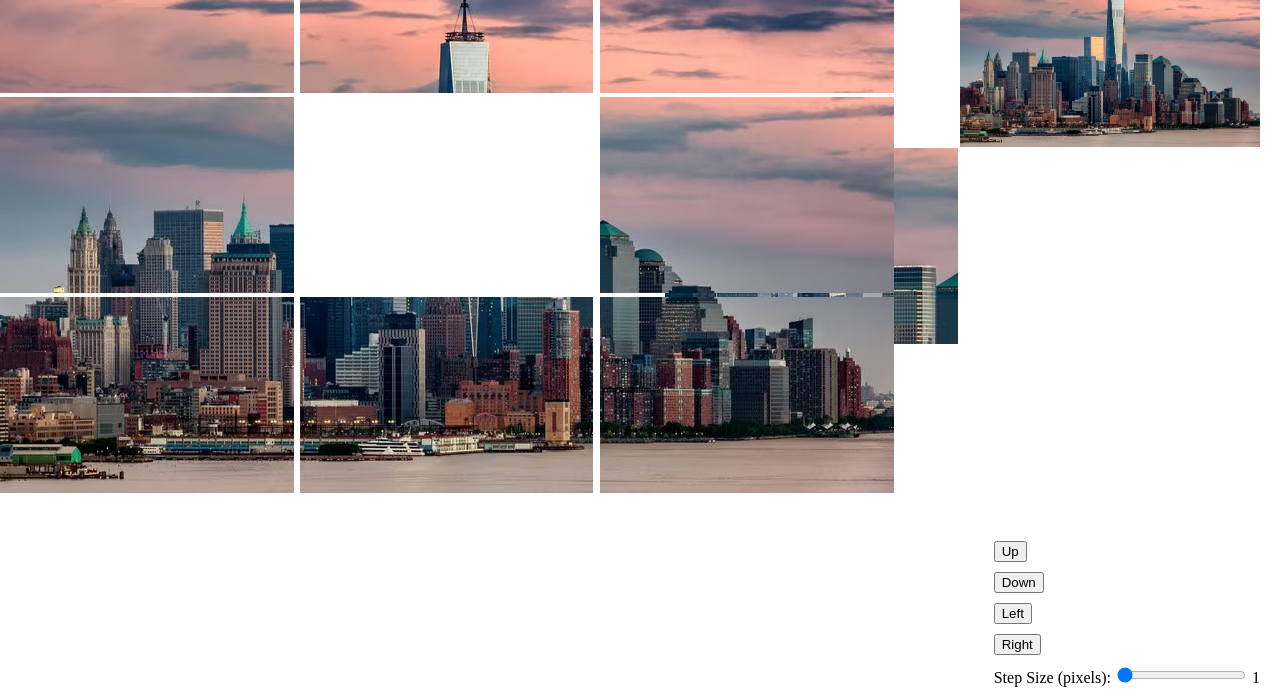
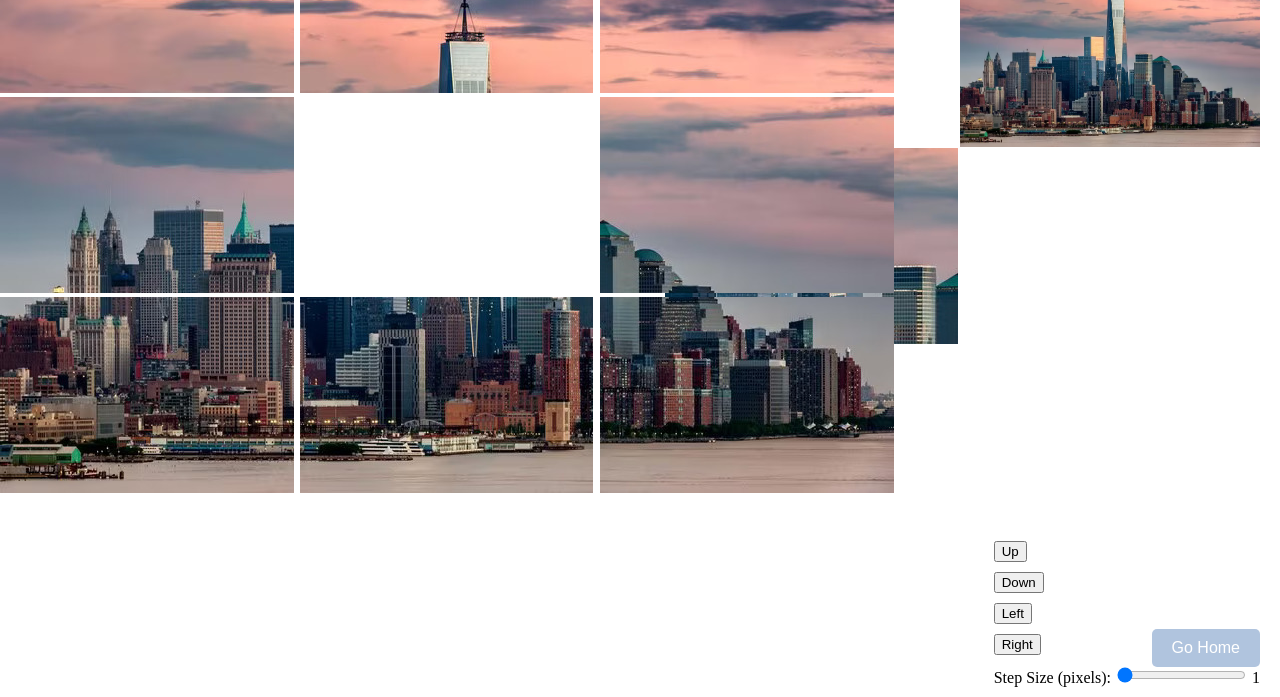
Before and after one commit to Fugate-A/jQuery-Puzzle-PL, a website: page puzzle1.html in a window 1280 px wide. Shown: the part 103-800 px from the top of the page. Drawn offline with nearby package versions, Linux system fonts and the light colour scheme.

Commit message:
puzzle1 done

```diff
--- a/puzzle1.html
+++ b/puzzle1.html
@@ -52,6 +52,22 @@
             text-align: center;
             font-size: 32px;
         }
+        #go-home-button {
+            position: absolute;
+            bottom: 20px;
+            right: 20px;
+            background-color: #b0c4de;
+            color: #fff;
+            border: none;
+            padding: 10px 20px;
+            font-size: 16px;
+            cursor: pointer;
+            border-radius: 5px;
+            transition: background-color 0.3s ease;
+        }
+        #go-home-button:hover {
+            background-color: #0074d9;
+        }
     </style>
 </head>
 <body>
@@ -83,7 +99,13 @@
         <span id="stepValue">1</span>
     </div>
 
+    <button id="go-home-button" onclick="goToMainPage()">Go Home</button>
+
     <script>
+        function goToMainPage() {
+            window.location.href = "index.html";
+        }
+
         $(document).ready(function() {
             var finalPositions = {
                 piece1: { top: 0, left: 0 },
```
Also changed, not shown: index.html (+3 -4 lines).
